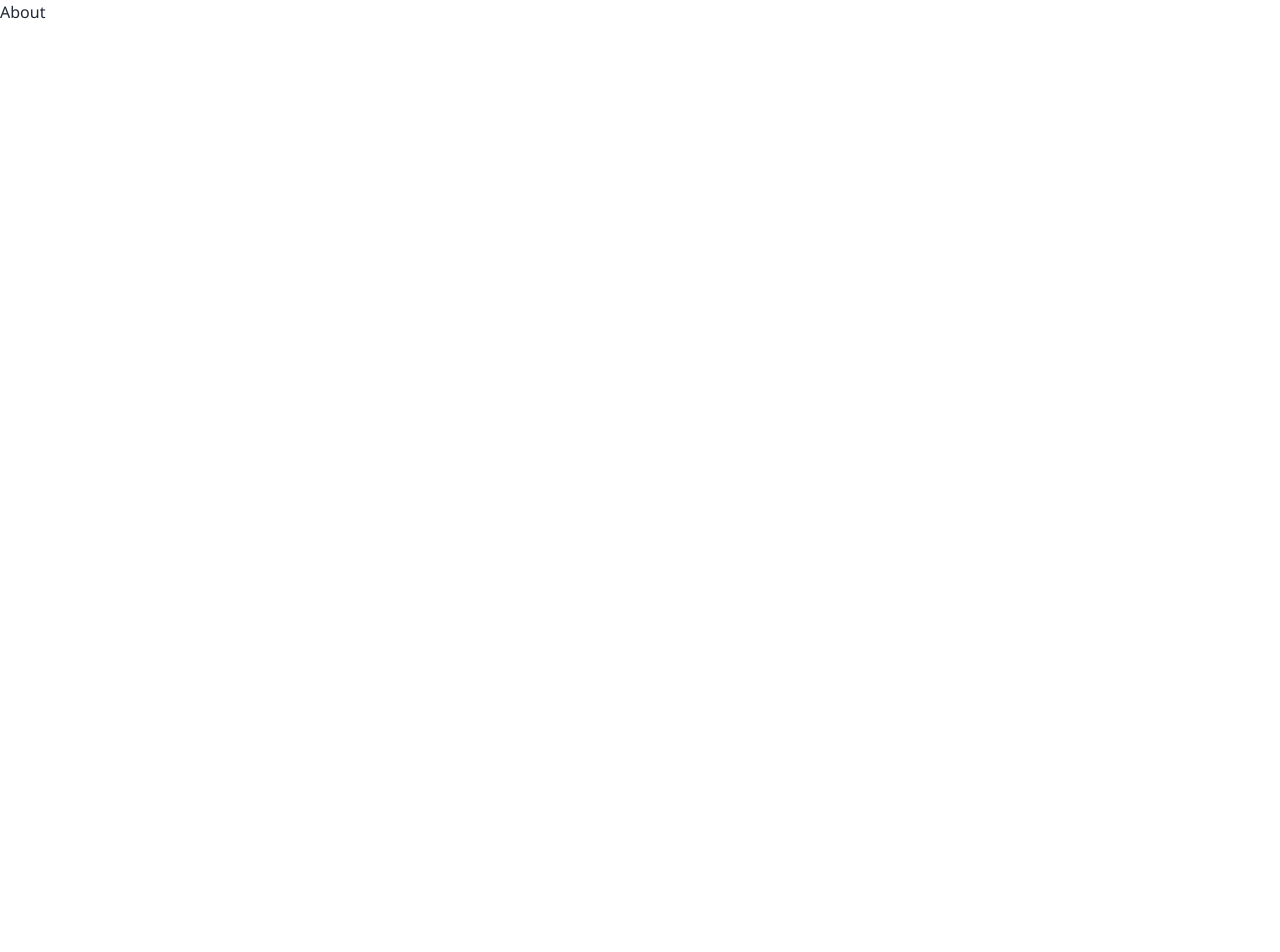
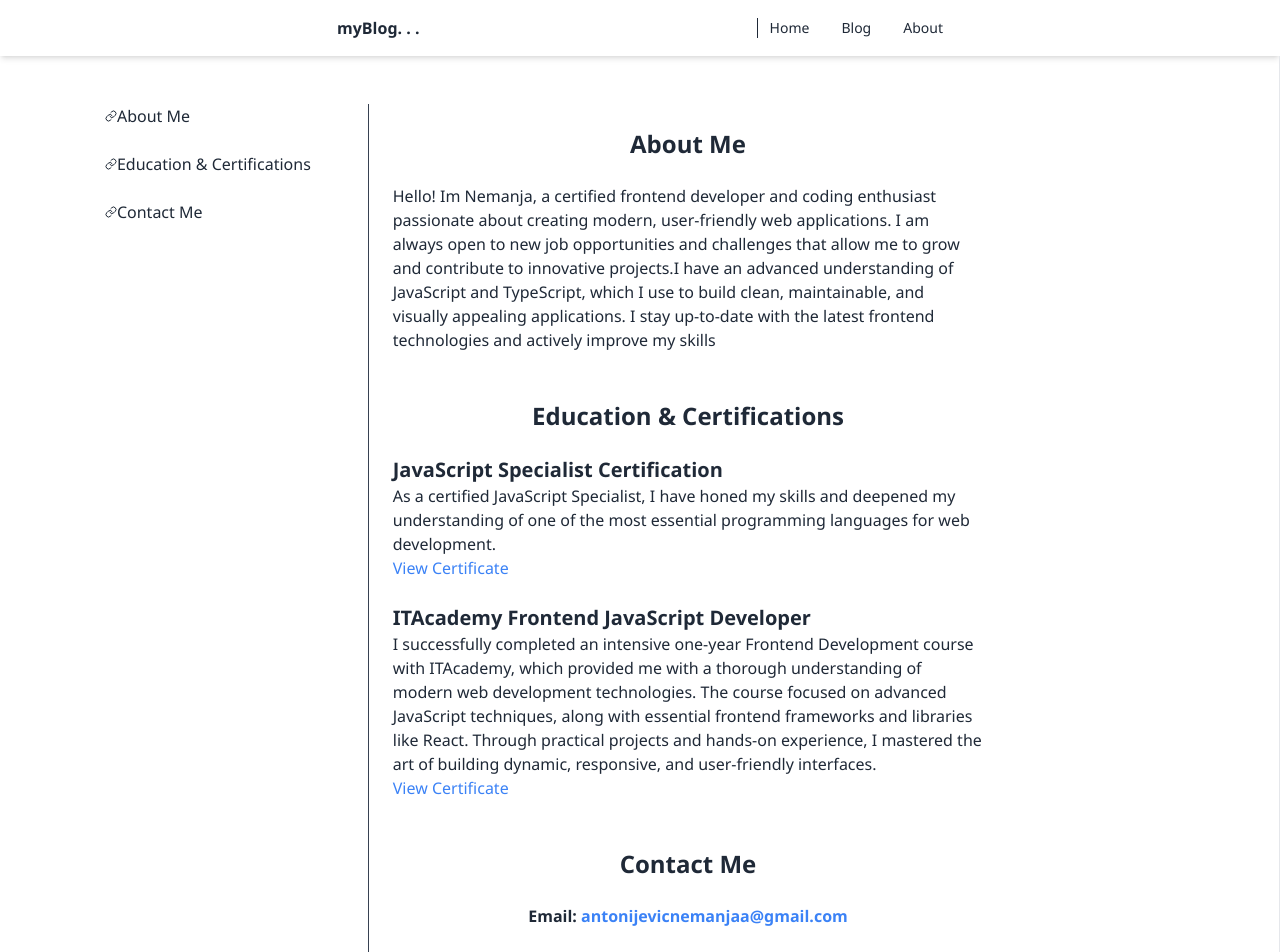
Before and after one commit to Nemanja0033/personal-blog, a Next.js app: page /about in a window 1280 px wide. Shown: the top 952 px of the page. Before the commit the page ends 800 px from the top, so only its background shows below. Built offline with nearby package versions, Linux system fonts and the light colour scheme.

Commit message:
about page

```diff
--- /dev/null
+++ b/src/app/about/layout.tsx
@@ -0,0 +1,20 @@
+import Footer from "@/components/Footer";
+import Navbar from "@/components/Navbar";
+
+export const dynamic = "force-dynamic"
+
+export default function AboutLayout({
+    children,
+  }: Readonly<{
+    children: React.ReactNode;
+  }>) {
+    return (
+      <html lang="en">
+        <body>
+          <Navbar />
+          {children}
+          <Footer />
+        </body>
+      </html>
+    );
+  }
--- a/src/app/about/page.tsx
+++ b/src/app/about/page.tsx
@@ -1,5 +1,48 @@
-export default function about(){
-    return(
-        <h1>About</h1>
-    )
+import { about } from "@/utils/about";
+import { Link } from "lucide-react";
+
+export default function About() {
+    const aboutData = about;
+
+    return (
+        <div className="md:flex flex-row justify-start h-full w-full border-r ">
+            <div className="flex-row w-1/4 mt-12 md:ml-12">
+                <div className="flex justify-center">
+                    <div className="flex-row">
+                        <a className="flex items-center" href="#about"><Link size={12} />About Me</a>
+                        <br />
+                        <a className="flex items-center" href="#certifications"><Link size={12} />Education & Certifications</a>
+                        <br />
+                        <a className="flex items-center" href="#contact"><Link size={12} />Contact Me</a>
+                    </div>
+                </div>
+            </div>
+            <div className="w-1/2 mt-12 border-l border-gray-700">
+                <h1 className="text-center font-bold text-2xl mt-6" id="about">About Me</h1>
+                <div className="flex justify-center p-6">
+                    <p>{aboutData.aboutMe}</p>
+                </div>
+                <h1 className="text-center font-bold text-2xl mt-6" id="certifications">Education & Certifications</h1>
+                <div className="flex justify-center p-6">
+                    <div>
+                        <h2 className="font-bold text-xl">{aboutData.certificate1.name}</h2>
+                        <p>{aboutData.certificate1.text}</p>
+                        <a href={aboutData.certificate1.link} target="_blank" className="text-blue-500">View Certificate</a>
+                        <br /><br />
+                        <h2 className="font-bold text-xl">{aboutData.certificate2.name}</h2>
+                        <p>{aboutData.certificate2.text}</p>
+                        <a href={aboutData.certificate2.link} target="_blank" className="text-blue-500">View Certificate</a>
+                    </div>
+                </div>
+                <h1 className="text-center font-bold text-2xl mt-6" id="contact">Contact Me</h1>
+                <div className="flex justify-center p-6">
+                    <div>
+                        <p className="font-bold">Email: <a href={`mailto:${aboutData.contact.email}`} className="text-blue-500">{aboutData.contact.email}</a></p>
+                        <br />
+                        <p className="font-bold">LinkedIn: <a href={aboutData.contact.linkedin} target="_blank" className="text-blue-500">View Profile</a></p>
+                    </div>
+                </div>
+            </div>
+        </div>
+    );
 }
--- /dev/null
+++ b/src/utils/about.ts
@@ -0,0 +1,17 @@
+export const about = {
+    aboutMe: "Hello! Im Nemanja, a certified frontend developer and coding enthusiast passionate about creating modern, user-friendly web applications. I am always open to new job opportunities and challenges that allow me to grow and contribute to innovative projects.I have an advanced understanding of JavaScript and TypeScript, which I use to build clean, maintainable, and visually appealing applications. I stay up-to-date with the latest frontend technologies and actively improve my skills",
+    certificate1: {
+        link: 'https://www.credential.net/b135fc92-2dd1-4736-8282-c69012125472',
+        name: 'JavaScript Specialist Certification',
+        text: 'As a certified JavaScript Specialist, I have honed my skills and deepened my understanding of one of the most essential programming languages for web development.',
+    },
+    certificate2: {
+        link: 'https://www.link-group.eu/certificate/',
+        name: 'ITAcademy Frontend JavaScript Developer',
+        text: 'I successfully completed an intensive one-year Frontend Development course with ITAcademy, which provided me with a thorough understanding of modern web development technologies. The course focused on advanced JavaScript techniques, along with essential frontend frameworks and libraries like React. Through practical projects and hands-on experience, I mastered the art of building dynamic, responsive, and user-friendly interfaces.'
+    },
+    contact: {
+        email: 'antonijevicnemanjaa@gmail.com',
+        linkedin: 'https://www.linkedin.com/in/nemanja-antonijevic-6baabb2a2/',
+    }
+}
```
